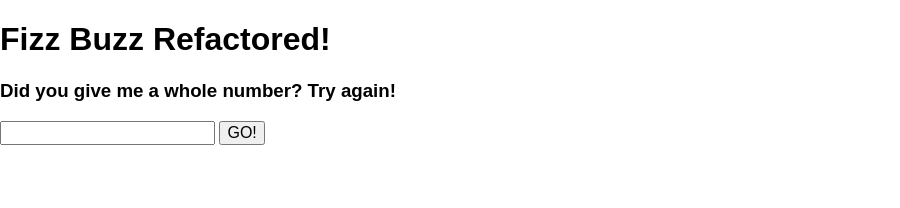
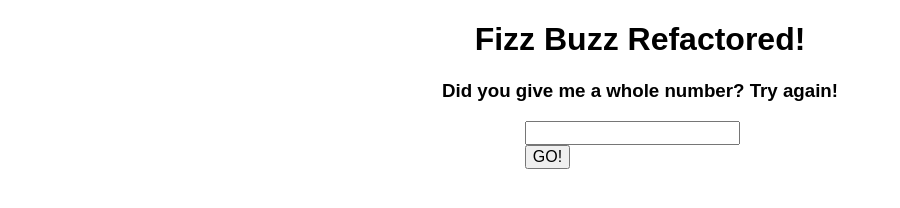
Before and after one commit to OoogleBoogle/fizz_buzz_refactored, a plain HTML site: page index.html in a window 1280 px wide. Both pictures are taken after a click on the button "GO!". Shown: the whole page, without its empty margins (0-900 px from the left). Drawn offline with Linux system fonts and the light colour scheme.

Commit message:
All logic in fizz_buzz method and basic style applied

```diff
--- a/app.js
+++ b/app.js
@@ -6,18 +6,17 @@ document.addEventListener('DOMContentLoaded', function() {
   go.addEventListener('click', function(event) {
     event.preventDefault();
     list.innerHTML = "";
-    var input = document.getElementById('number').value;
-    var number = parseInt(input)
-    if (isNaN(number)) {
-      heading.textContent = "Did you give me a whole number? Try again!";
-    } else if (typeof number === "number") {
-      fizzBuzz(number);
-    }
+    fizzBuzz(document.getElementById('number').value);
   });
 
   function fizzBuzz(num) {
+    var number = parseInt(num);
+    if (isNaN(number)) {
+      heading.textContent = "Did you give me a whole number? Try again!";
+      return;
+    } else if (typeof number === "number") {
       var i = 1;
-    while (i <= num) {
+      while (i <= number) {
         if (i % 3 === 0 && i % 5 === 0) {
           list.innerHTML += "<li>FizzBuzz</li>";
         } else if (i % 3 === 0) {
@@ -30,4 +29,5 @@ document.addEventListener('DOMContentLoaded', function() {
         i++
       }
     }
+  }
 });
--- a/index.html
+++ b/index.html
@@ -3,13 +3,16 @@
 <head>
   <meta charset="UTF-8">
   <link rel="stylesheet" href="normalize.css">
+  <link rel="stylesheet" href="style.css">
   <title>Fizz Buzz Refactored</title>
 </head>
 <body>
   <h1>Fizz Buzz Refactored!</h1>
   <h3 id="subHeading">Give a number to count to (whole numbers only)...</h3>
-  <input type="number" id="number">
-  <button type="submit" id="go">GO!</button>
+  <div class="inputs">
+    <input type="number" id="number">
+    <button type="submit" id="go">GO!</button>
+  </div>
   <ul id="list"></ul>
   <script src="app.js"></script>
 </body>
--- /dev/null
+++ b/style.css
@@ -0,0 +1,13 @@
+h1,
+h3 {
+  text-align: center;
+}
+
+.inputs {
+  margin: 0 41%;
+}
+
+#list {
+  width: 30%;
+  margin: 28px auto;
+}
```
Lines whose indentation alone changed are shown as unchanged.
